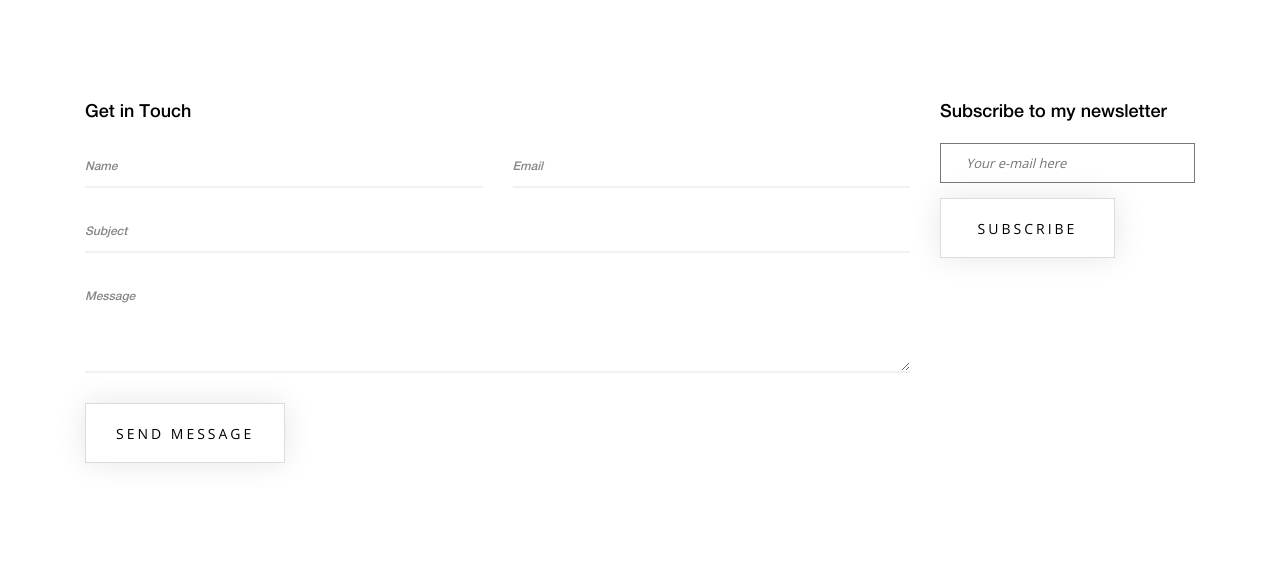
After one commit to forest1391/foodmap, a Django app: template templates/login.html in a window 1280 px wide. The commit adds this page. Shown: the top 562 px of the page. Run offline with Django 4.2, Linux system fonts and the light colour scheme; the template is opened without the code that fills it, so the values that code supplies are empty; some libraries are stand-ins or nearby versions.

Commit message:
forest13

```diff
--- a/core/urls.py
+++ b/core/urls.py
@@ -26,4 +26,5 @@ urlpatterns = [
     path('coming.html', views.coming),
     path('contact.html', views.contact),
     path('single.html', views.single),
+    path('login.html', views.single)
 ]
--- a/core/views.py
+++ b/core/views.py
@@ -16,3 +16,6 @@ def contact(request):
 
 def single(request):
     return render(request, 'single.html')
+
+def login(request):
+    return render(request, 'login.html')
--- a/templates/index.html
+++ b/templates/index.html
@@ -127,6 +127,7 @@
                                             <li><a href="single.html">Single Post</a></li>
                                             <li><a href="contact.html">Contact</a></li>
                                             <li><a href="coming.html">Coming Soon</a></li>
+                                            <li><a href="login.html">login</a></li>
                                         </ul>
                                     </li>
                                     <li><a href="#">Catagory</a>
--- /dev/null
+++ b/templates/login.html
@@ -0,0 +1,94 @@
+<!DOCTYPE html>
+<html lang="en">
+
+<head>
+    <meta charset="UTF-8">
+    <meta name="description" content="">
+    <meta http-equiv="X-UA-Compatible" content="IE=edge">
+    <meta name="viewport" content="width=device-width, initial-scale=1, shrink-to-fit=no">
+    <!-- The above 4 meta tags *must* come first in the head; any other head content must come *after* these tags -->
+
+    <!-- Title -->
+    <title>Original - Lifestyle Blog Template</title>
+
+    <!-- Favicon -->
+    <link rel="icon" href="/static/img/core-img/favicon.ico">
+
+    <!-- Style CSS -->
+    <link rel="stylesheet" href="/static/css/style.css">
+
+</head>
+
+</head>
+<body>
+
+<div class="contact-area section-padding-100">
+            <div class="container">
+                <div class="row justify-content-center">
+                    <!-- Contact Form Area -->
+                    <div class="col-12 col-md-10 col-lg-9">
+                        <div class="contact-form">
+                            <h5>Get in Touch</h5>
+                            <!-- Contact Form -->
+                            <form action="#" method="post">
+                                <div class="row">
+                                    <div class="col-12 col-md-6">
+                                        <div class="group">
+                                            <input type="text" name="name" id="name" required>
+                                            <span class="highlight"></span>
+                                            <span class="bar"></span>
+                                            <label>Name</label>
+                                        </div>
+                                    </div>
+                                    <div class="col-12 col-md-6">
+                                        <div class="group">
+                                            <input type="email" name="email" id="email" required>
+                                            <span class="highlight"></span>
+                                            <span class="bar"></span>
+                                            <label>Email</label>
+                                        </div>
+                                    </div>
+                                    <div class="col-12">
+                                        <div class="group">
+                                            <input type="text" name="subject" id="subject" required>
+                                            <span class="highlight"></span>
+                                            <span class="bar"></span>
+                                            <label>Subject</label>
+                                        </div>
+                                    </div>
+                                    <div class="col-12">
+                                        <div class="group">
+                                            <textarea name="message" id="message" required></textarea>
+                                            <span class="highlight"></span>
+                                            <span class="bar"></span>
+                                            <label>Message</label>
+                                        </div>
+                                    </div>
+                                    <div class="col-12">
+                                        <button type="submit" class="btn original-btn">Send Message</button>
+                                    </div>
+                                </div>
+                            </form>
+                        </div>
+                    </div>
+
+                    <div class="col-12 col-md-10 col-lg-3">
+                        <div class="post-sidebar-area">
+                            <!-- Widget Area -->
+                            <div class="sidebar-widget-area">
+                                <h5 class="title subscribe-title">Subscribe to my newsletter</h5>
+                                <div class="widget-content">
+                                    <form action="#" class="newsletterForm">
+                                        <input type="email" name="email" id="subscribesForm" placeholder="Your e-mail here">
+                                        <button type="submit" class="btn original-btn">Subscribe</button>
+                                    </form>
+                                </div>
+                            </div>
+                        </div>
+                    </div>
+                </div>
+            </div>
+        </div>
+
+</body>
+</html>
```
